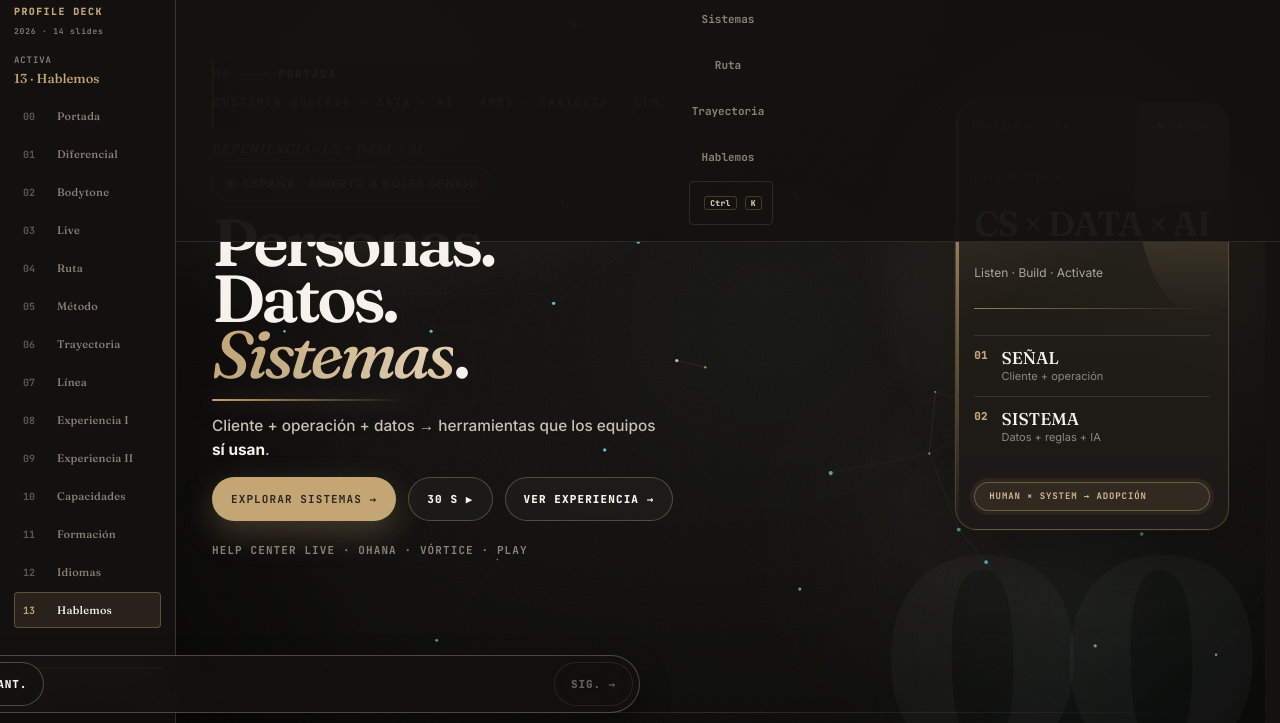
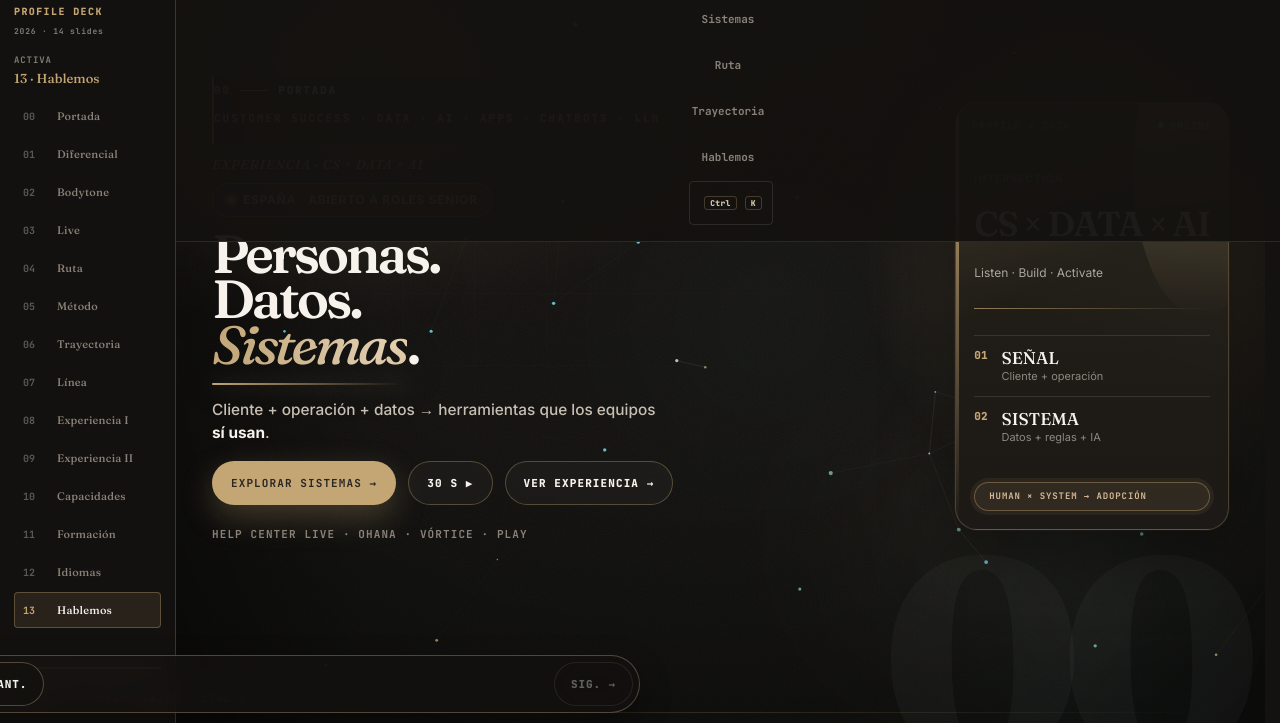
Before and after one commit to GracianB/professional-deck, a website: page index.html in a window 1280 px wide. Shown: the part 77-800 px from the top of the page. Drawn offline with Linux system fonts and the light colour scheme.

Commit message:
Reduce hero headline to restrained cover scale

```diff
--- a/portada-extreme.css
+++ b/portada-extreme.css
@@ -200,7 +200,7 @@ html[data-theme="light"] .main-nav button:hover { color: var(--px-ink) !importan
   margin: 0 !important;
   font-family: Fraunces, var(--display), serif !important;
   font-weight: 560 !important;
-  font-size: clamp(48px, 5.2vw, 76px) !important;
+  font-size: clamp(40px, 4.2vw, 62px) !important;
   line-height: 0.92 !important;
   letter-spacing: -0.045em !important;
   color: var(--px-cream) !important;
```
